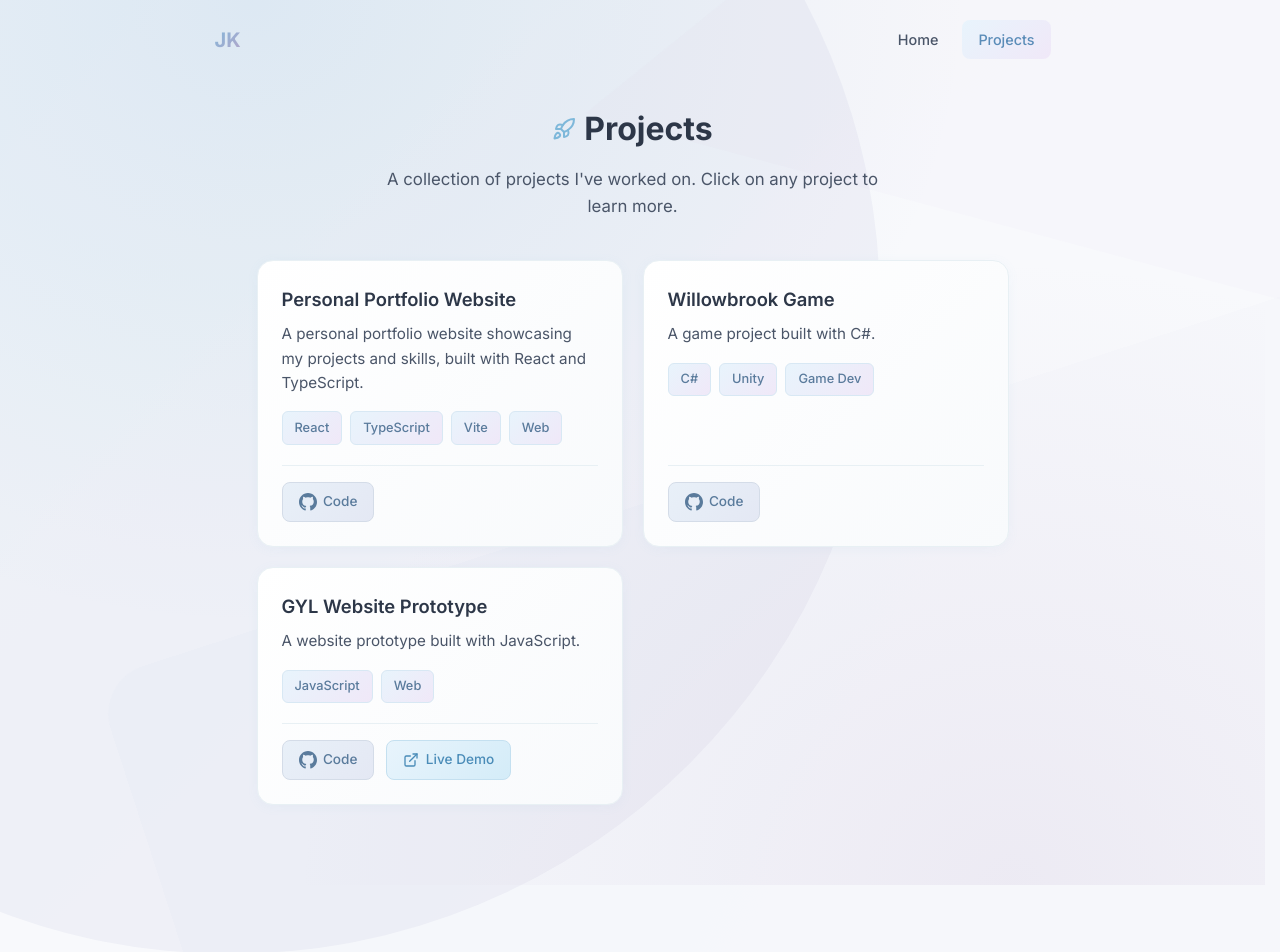
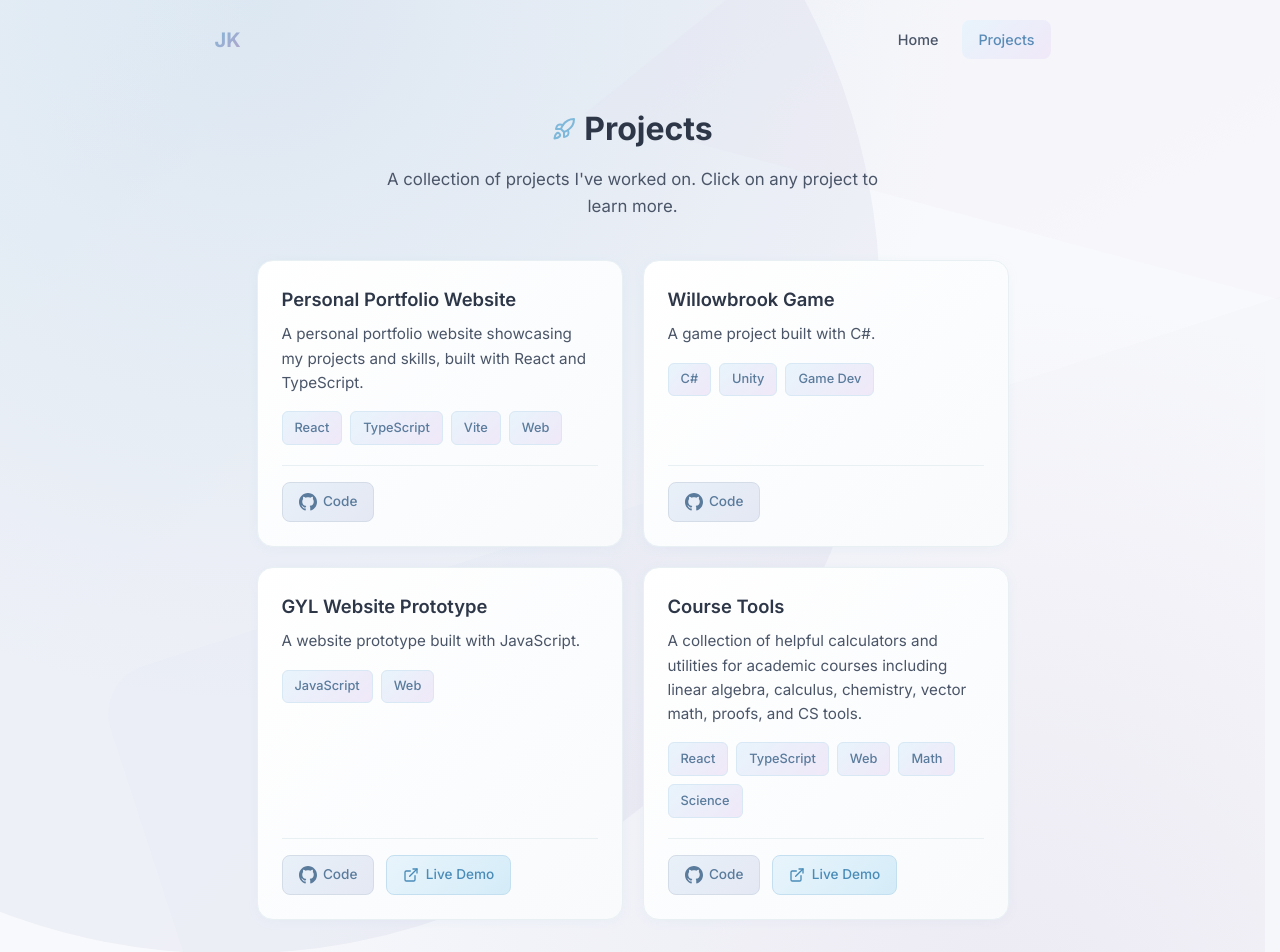
Before and after one commit to juliank1m/profile, a React (Vite) app: page /projects in a window 1280 px wide. Shown: the top 952 px of the page. Before the commit the page ends 885 px from the top, so only its background shows below. Built offline with nearby package versions, Linux system fonts and the light colour scheme.

Commit message:
Add Course Tools project to projects section

```diff
--- a/src/pages/Projects.tsx
+++ b/src/pages/Projects.tsx
@@ -27,6 +27,14 @@ const projects = [
     tags: ['JavaScript', 'Web'],
     github: 'https://github.com/juliank1m/gyl-website-prototype',
     liveDemo: '/projects/gyl-prototype-project',
+  },
+  {
+    id: 'course-tools',
+    title: 'Course Tools',
+    description: 'A collection of helpful calculators and utilities for academic courses including linear algebra, calculus, chemistry, vector math, proofs, and CS tools.',
+    tags: ['React', 'TypeScript', 'Web', 'Math', 'Science'],
+    github: 'https://github.com/juliank1m/course-tools',
+    liveDemo: 'https://coursetools.juliankim.dev',
   },
   // Add more projects here...
 ]
@@ -67,9 +75,20 @@ export default function Projects() {
                 </a>
               )}
               {project.liveDemo && (
-                <Link to={project.liveDemo} className="project-link project-link-demo">
-                  <ExternalLinkIcon /> Live Demo
-                </Link>
+                project.liveDemo.startsWith('http://') || project.liveDemo.startsWith('https://') ? (
+                  <a
+                    href={project.liveDemo}
+                    target="_blank"
+                    rel="noopener noreferrer"
+                    className="project-link project-link-demo"
+                  >
+                    <ExternalLinkIcon /> Live Demo
+                  </a>
+                ) : (
+                  <Link to={project.liveDemo} className="project-link project-link-demo">
+                    <ExternalLinkIcon /> Live Demo
+                  </Link>
+                )
               )}
             </div>
           </article>
```
